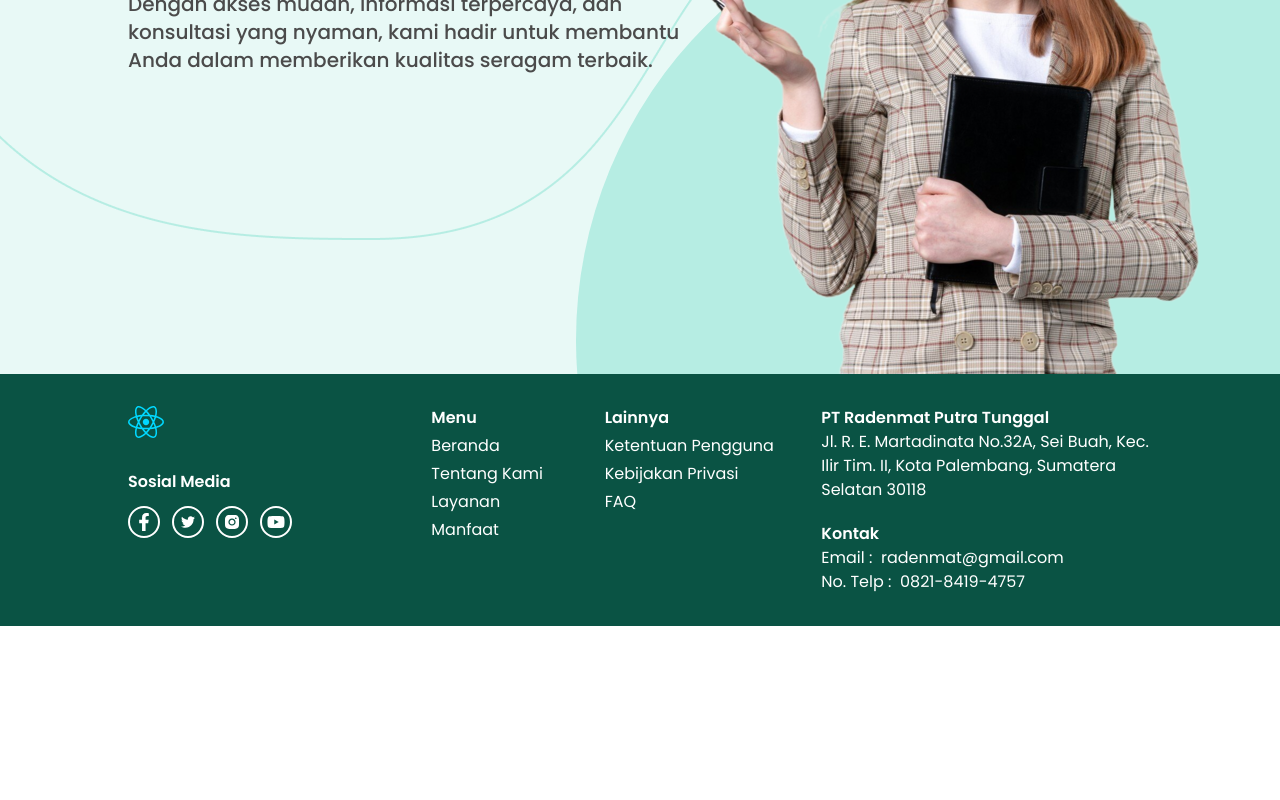
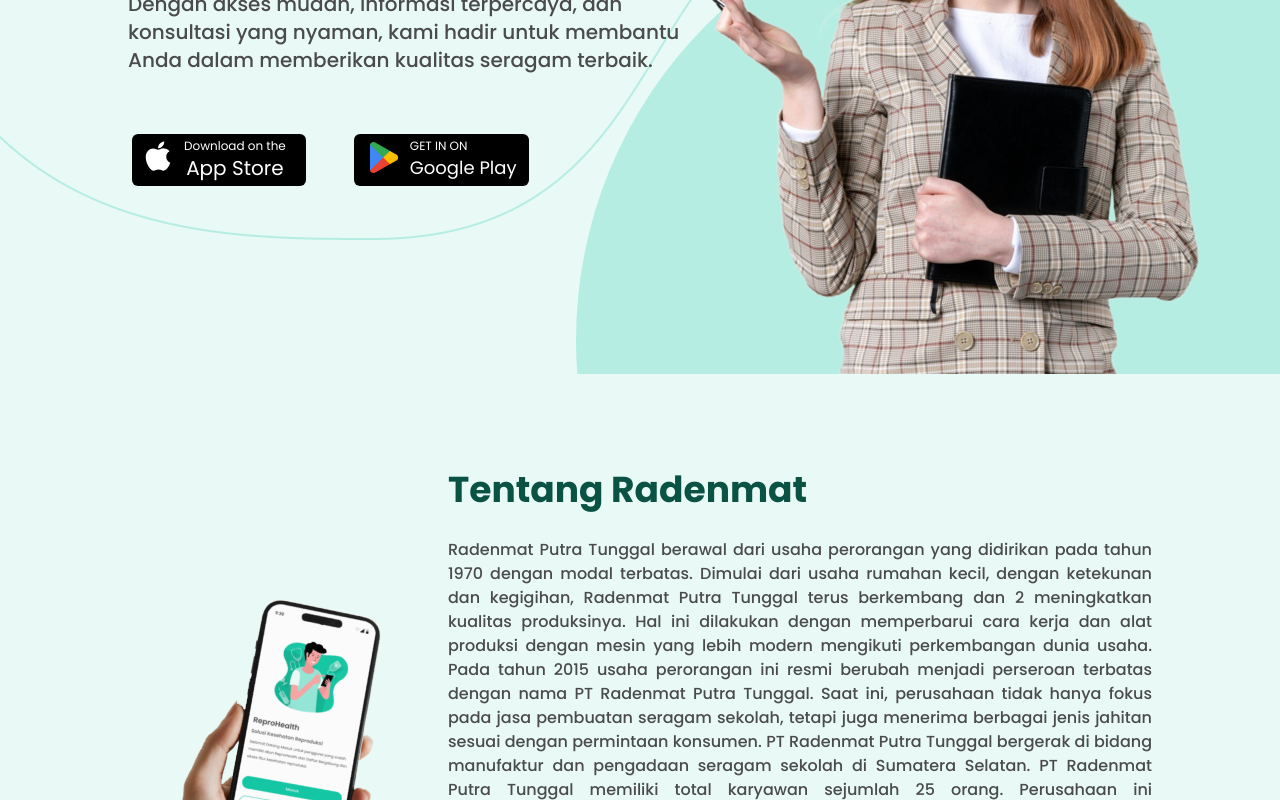
Before and after one commit to SanH16/skripsi, a React (Vite) app in the folder client/: page / in a window 1280 px wide. Shown: the part 420-1220 px from the top of the page. Before the commit the page ends 1046 px from the top, so only its background shows below. Built offline with nearby package versions, Linux system fonts and the light colour scheme.

Commit message:
add some change: slicing about company, add constant

```diff
--- /dev/null
+++ b/client/src/components/shared-components/ButtonAppStore.jsx
@@ -0,0 +1,24 @@
+import { Link } from "react-router-dom";
+import { AiFillApple } from "react-icons/ai";
+
+export function ButtonAppStore() {
+  return (
+    <Link
+      to="https://drive.google.com/drive/folders/1zPcloKV1jKKxmaKEVK9TiTCCvtEhG7QZ"
+      target="_blank"
+    >
+      <button
+        id="button-app-store"
+        className="m-1 flex rounded-md bg-black p-1 pe-5 ps-2 text-white hover:bg-opacity-95"
+      >
+        <span className="text-4xl">
+          <AiFillApple />
+        </span>
+        <span className="ms-2 block">
+          <div className="text-[0.5rem] md:text-xs">Download on the</div>
+          <div className="text-sm md:text-xl">App Store</div>
+        </span>
+      </button>
+    </Link>
+  );
+}
--- /dev/null
+++ b/client/src/components/shared-components/ButtonGooglePlay.jsx
@@ -0,0 +1,25 @@
+import { Link } from "react-router-dom";
+
+import logoGooglePlay from "@/assets/logo-google-play.png";
+
+export function ButtonGooglePlay() {
+  return (
+    <Link
+      to="https://drive.google.com/drive/folders/1zPcloKV1jKKxmaKEVK9TiTCCvtEhG7QZ"
+      target="_blank"
+    >
+      <button
+        id="button-google-play"
+        className="m-1 flex rounded-md bg-black p-1 px-3 text-white hover:bg-opacity-95"
+      >
+        <span className="m-1 w-7">
+          <img src={logoGooglePlay} alt="app-store" />
+        </span>
+        <span className="ps-2 text-left">
+          <div className="text-[0.5rem] md:text-xs">GET IN ON</div>
+          <div className="text-sm md:text-lg">Google Play</div>
+        </span>
+      </button>
+    </Link>
+  );
+}
--- a/client/src/views/landing-views/constant/home-page/index.js
+++ b/client/src/views/landing-views/constant/home-page/index.js
@@ -12,7 +12,7 @@ export const DataHeroSection = {
 export const DataAboutSection = {
   title: "Tentang Radenmat",
   description:
-    "ReproHealth berkomitmen untuk memberikan akses mudah, informasi terpercaya, dan layanan yang nyaman kepada penggunanya. Dengan fitur forum diskusi, janji temu dengan dokter, dan artikel kesehatan reproduksi, ReproHealth membantu mengatasi setiap permasalahan reproduksi dan meningkatkan pemahaman tentang kesehatan reproduksi. Kami adalah mitra kesehatan reproduksi yang setia, siap mendukung pengguna dalam perjalanan mereka menuju kesehatan reproduksi yang optimal.",
+    "Radenmat Putra Tunggal berawal dari usaha perorangan yang didirikan pada tahun 1970 dengan modal terbatas. Dimulai dari usaha rumahan kecil, dengan ketekunan dan kegigihan, Radenmat Putra Tunggal terus berkembang dan 2 meningkatkan kualitas produksinya. Hal ini dilakukan dengan memperbarui cara kerja dan alat produksi dengan mesin yang lebih modern mengikuti perkembangan dunia usaha. Pada tahun 2015 usaha perorangan ini resmi berubah menjadi perseroan terbatas dengan nama PT Radenmat Putra Tunggal. Saat ini, perusahaan tidak hanya fokus pada jasa pembuatan seragam sekolah, tetapi juga menerima berbagai jenis jahitan sesuai dengan permintaan konsumen. PT Radenmat Putra Tunggal bergerak di bidang manufaktur dan pengadaan seragam sekolah di Sumatera Selatan. PT Radenmat Putra Tunggal memiliki total karyawan sejumlah 25 orang. Perusahaan ini menawarkan jasa pembuatan baju atau pakaian seragam sekolah dengan kualitas terbaik.",
 };
 
 export const DataServiceSection = {
--- a/client/src/views/landing-views/index.jsx
+++ b/client/src/views/landing-views/index.jsx
@@ -1,13 +1,25 @@
 import { useDocumentTitle } from "@/hooks/useDocumentTitle";
 import { useScrollToTop } from "@/hooks/useScrollToTop";
-import { DataHeroSection } from "@/views/landing-views/constant/home-page";
+import {
+  DataHeroSection,
+  DataAboutSection,
+} from "@/views/landing-views/constant/home-page";
+
+import { ButtonAppStore } from "@/components/shared-components/ButtonAppStore";
+import { ButtonGooglePlay } from "@/components/shared-components/ButtonGooglePlay";
 
 import contentImg from "@/assets/content-pages.png";
+import handPhone from "@/assets/handphone.png";
 
 export default function LandingPage() {
   useDocumentTitle("Simpeg");
   useScrollToTop();
-  return <HeroSection />;
+  return (
+    <>
+      <HeroSection />
+      <AboutSection />
+    </>
+  );
 }
 
 function HeroSection() {
@@ -36,8 +48,8 @@ function HeroSection() {
             </p>
           </div>
           <div id="hero-button" className="mt-14 flex gap-2 md:gap-10">
-            {/* <ButtonAppStore />
-            <ButtonGooglePlay /> */}
+            <ButtonAppStore />
+            <ButtonGooglePlay />
           </div>
         </div>
         <div className="static">
@@ -53,3 +65,28 @@ function HeroSection() {
     </header>
   );
 }
+
+function AboutSection() {
+  const aboutSection = DataAboutSection;
+  return (
+    <section
+      id="tentang-kami"
+      className="h-auto bg-green-50 p-2 py-14 sm:px-12 md:relative lg:px-[5.5rem] xl:px-32 2xl:px-[10.5rem]"
+    >
+      <div className="absolute hidden h-[21.9rem] w-[24rem] lg:bottom-0 lg:left-16 lg:block">
+        <img src={handPhone} alt="handphone" />
+      </div>
+      <div className="lg:ms-[20rem] lg:mt-10 lg:text-justify">
+        <h2 id="about-title" className="text-2xl text-green-900 sm:text-4xl">
+          {aboutSection.title}
+        </h2>
+        <p
+          id="about-description"
+          className="mt-5 py-2 text-sm font-medium text-grey-400 sm:text-base"
+        >
+          {aboutSection.description}
+        </p>
+      </div>
+    </section>
+  );
+}
```
Also changed, not shown: client/src/assets/handphone.png (added), client/src/assets/logo-google-play.png (added).
